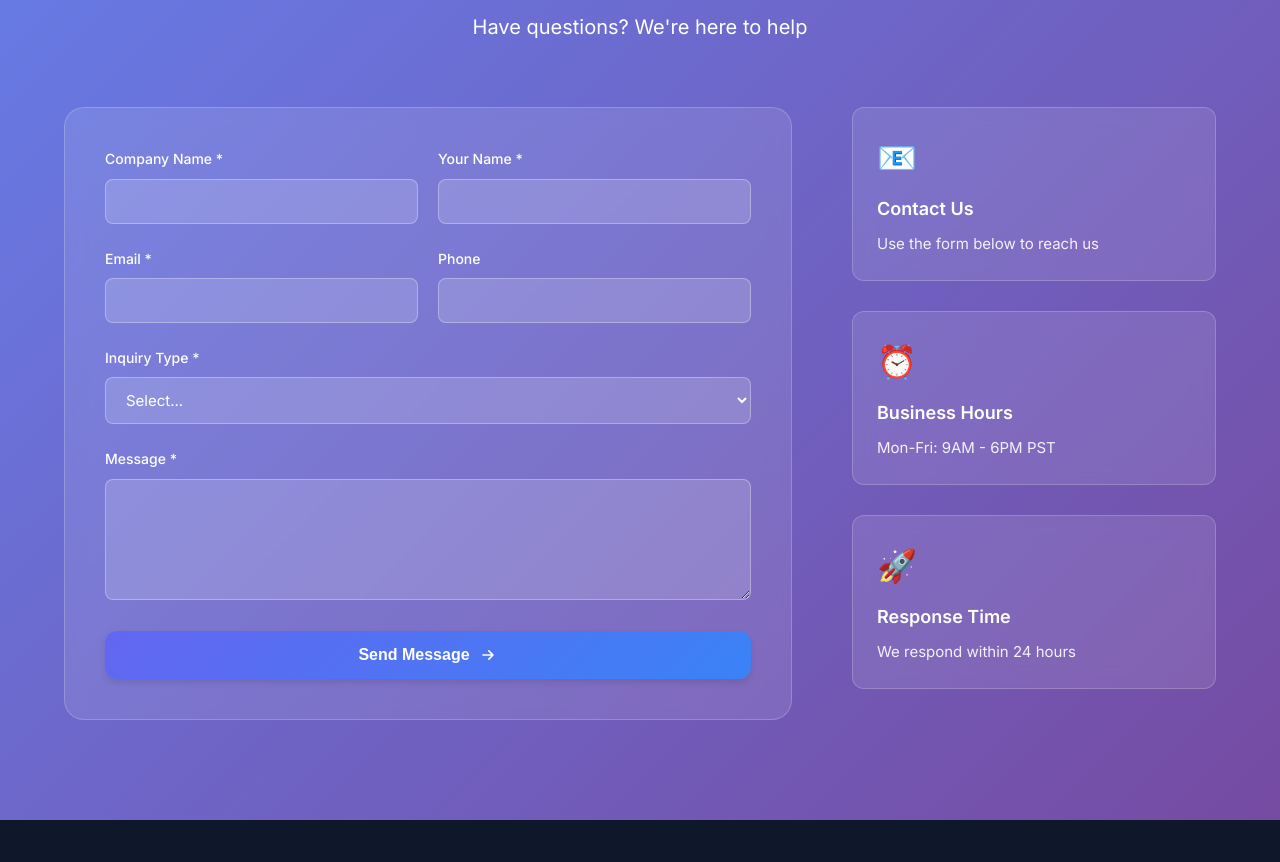
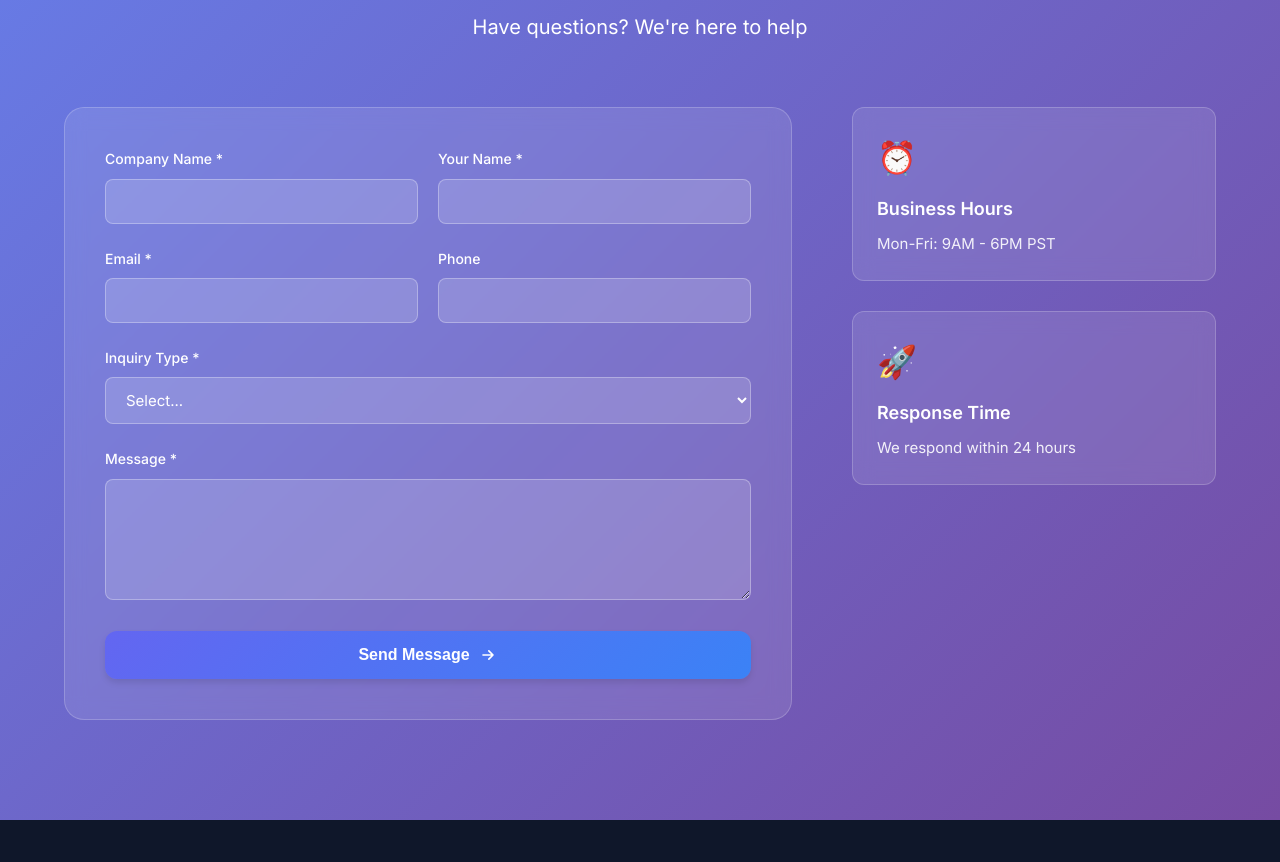
Before and after one commit to romkom-eng/amazonreach, a website: page frontend/index.html in a window 1280 px wide. Shown: the part 4300-5162 px from the top of the page. Drawn offline with Linux system fonts and the light colour scheme.

Commit message:
Remove Contact Us info box from contact section
User requested to remove the email/contact info box from UI
Only Business Hours and Response Time boxes remain

```diff
--- a/frontend/index.html
+++ b/frontend/index.html
@@ -416,11 +416,6 @@
 
                 <div class="contact-info">
                     <div class="info-item">
-                        <div class="icon">📧</div>
-                        <h4>Contact Us</h4>
-                        <p>Use the form below to reach us</p>
-                    </div>
-                    <div class="info-item">
                         <div class="icon">⏰</div>
                         <h4>Business Hours</h4>
                         <p>Mon-Fri: 9AM - 6PM PST</p>
```
